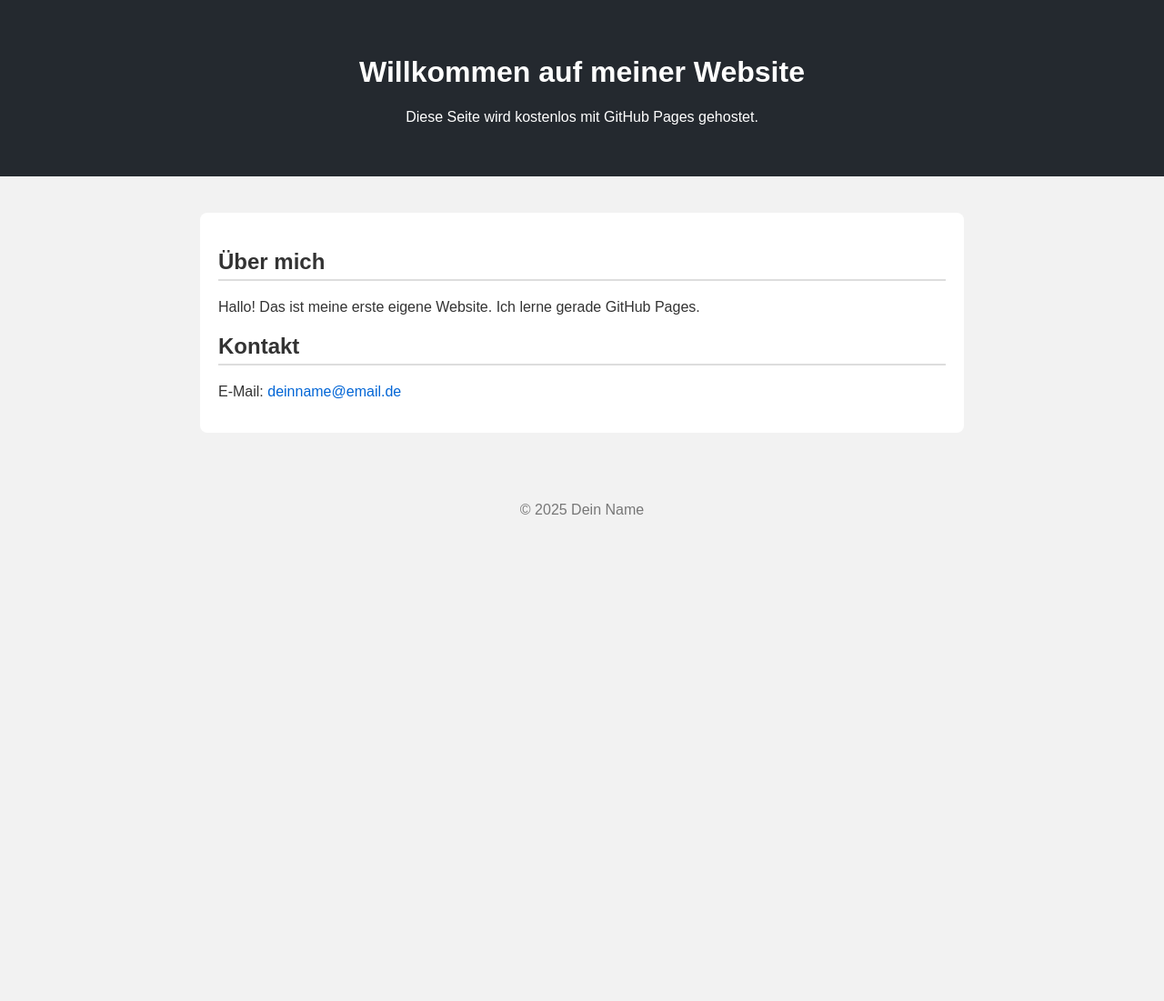
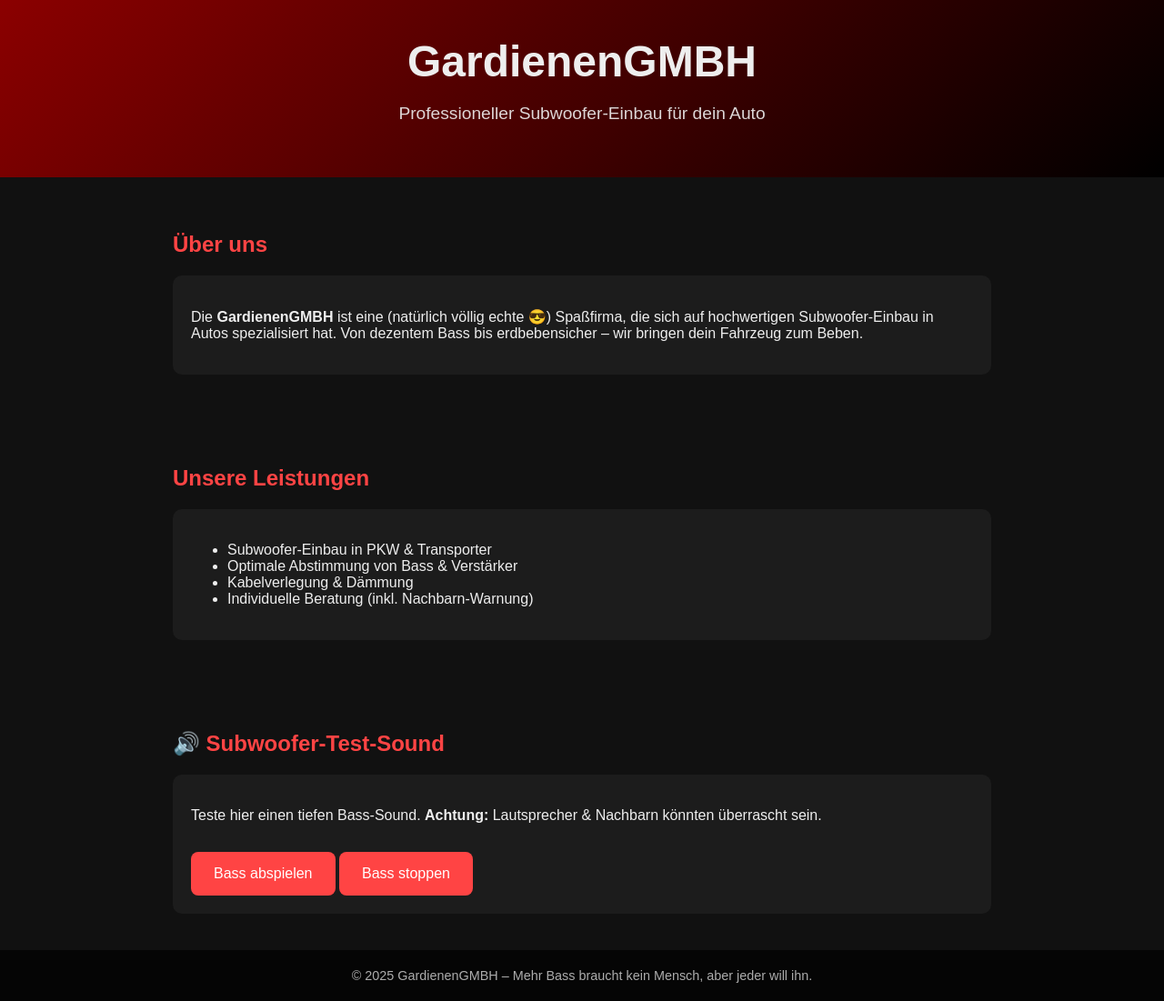
Before and after one commit to JanEssler/GradinenGMHB.github.io, a plain HTML site: page index.html in a window 1280 px wide. Shown: the whole page at 91% size. Before the commit the page ends 800 px from the top, so only its background shows below. Drawn offline with Linux system fonts and the light colour scheme.

Commit message:
Update index.html

```diff
--- a/index.html
+++ b/index.html
@@ -1,49 +1,153 @@
 <!DOCTYPE html>
 <html lang="de">
 <head>
-  <!-- Zeichensatz -->
     <meta charset="UTF-8">
+    <title>GardienenGMBH – Subwoofer Einbau</title>
+    <meta name="viewport" content="width=device-width, initial-scale=1.0">
+    <style>
+        body {
+            margin: 0;
+            font-family: Arial, Helvetica, sans-serif;
+            background: #111;
+            color: #eee;
+        }
 
-  <!-- Mobile Optimierung -->
-  <meta name="viewport" content="width=device-width, initial-scale=1.0">
+        header {
+            background: linear-gradient(135deg, #8b0000, #000);
+            padding: 40px 20px;
+            text-align: center;
+        }
 
-  <!-- Titel im Browser-Tab -->
-  <title>Meine GitHub Page</title>
+        header h1 {
+            margin: 0;
+            font-size: 3rem;
+        }
 
-  <!-- Verbindung zur CSS-Datei -->
-  <link rel="stylesheet" href="style.css">
+        header p {
+            font-size: 1.2rem;
+            opacity: 0.9;
+        }
+
+        section {
+            padding: 40px 20px;
+            max-width: 900px;
+            margin: auto;
+        }
+
+        h2 {
+            color: #ff4444;
+        }
+
+        .card {
+            background: #1c1c1c;
+            padding: 20px;
+            border-radius: 10px;
+            margin-top: 20px;
+        }
+
+        button {
+            background: #ff4444;
+            color: white;
+            border: none;
+            padding: 15px 25px;
+            font-size: 1rem;
+            border-radius: 8px;
+            cursor: pointer;
+            margin-top: 15px;
+        }
+
+        button:hover {
+            background: #ff2222;
+        }
+
+        footer {
+            background: #000;
+            text-align: center;
+            padding: 20px;
+            font-size: 0.9rem;
+            opacity: 0.7;
+        }
+    </style>
 </head>
-
 <body>
 
-  <!-- Kopfbereich -->
 <header>
-    <h1>Willkommen auf meiner Website</h1>
-    <p>Diese Seite wird kostenlos mit GitHub Pages gehostet.</p>
+    <h1>GardienenGMBH</h1>
+    <p>Professioneller Subwoofer-Einbau für dein Auto</p>
 </header>
 
-  <!-- Hauptinhalt -->
-  <main>
 <section>
-      <h2>Über mich</h2>
+    <h2>Über uns</h2>
+    <div class="card">
         <p>
-        Hallo! Das ist meine erste eigene Website.
-        Ich lerne gerade GitHub Pages.
+            Die <strong>GardienenGMBH</strong> ist eine (natürlich völlig echte 😎) Spaßfirma,
+            die sich auf hochwertigen Subwoofer-Einbau in Autos spezialisiert hat.
+            Von dezentem Bass bis erdbebensicher – wir bringen dein Fahrzeug zum Beben.
         </p>
+    </div>
 </section>
 
 <section>
-      <h2>Kontakt</h2>
+    <h2>Unsere Leistungen</h2>
+    <div class="card">
+        <ul>
+            <li>Subwoofer-Einbau in PKW & Transporter</li>
+            <li>Optimale Abstimmung von Bass & Verstärker</li>
+            <li>Kabelverlegung & Dämmung</li>
+            <li>Individuelle Beratung (inkl. Nachbarn-Warnung)</li>
+        </ul>
+    </div>
+</section>
+
+<section>
+    <h2>🔊 Subwoofer-Test-Sound</h2>
+    <div class="card">
         <p>
-        E-Mail: <a href="mailto:deinname@email.de">deinname@email.de</a>
+            Teste hier einen tiefen Bass-Sound.
+            <strong>Achtung:</strong> Lautsprecher & Nachbarn könnten überrascht sein.
         </p>
+
+        <button onclick="playBass()">Bass abspielen</button>
+        <button onclick="stopBass()">Bass stoppen</button>
+    </div>
 </section>
-  </main>
 
-  <!-- Fußzeile -->
 <footer>
-    <p>© 2025 Dein Name</p>
+    © 2025 GardienenGMBH – Mehr Bass braucht kein Mensch, aber jeder will ihn.
 </footer>
+
+<script>
+    let audioContext;
+    let oscillator;
+    let gainNode;
+
+    function playBass() {
+        if (!audioContext) {
+            audioContext = new (window.AudioContext || window.webkitAudioContext)();
+        }
+
+        oscillator = audioContext.createOscillator();
+        gainNode = audioContext.createGain();
+
+        oscillator.type = "sine";      // schöner tiefer Bass
+        oscillator.frequency.value = 40; // 40 Hz Subwoofer-Testfrequenz
+
+        gainNode.gain.value = 0.4;
+
+        oscillator.connect(gainNode);
+        gainNode.connect(audioContext.destination);
+
+        oscillator.start();
+    }
+
+    function stopBass() {
+        if (oscillator) {
+            oscillator.stop();
+            oscillator.disconnect();
+            oscillator = null;
+        }
+    }
+</script>
 
 </body>
 </html>
```
Lines whose indentation alone changed are shown as unchanged.
